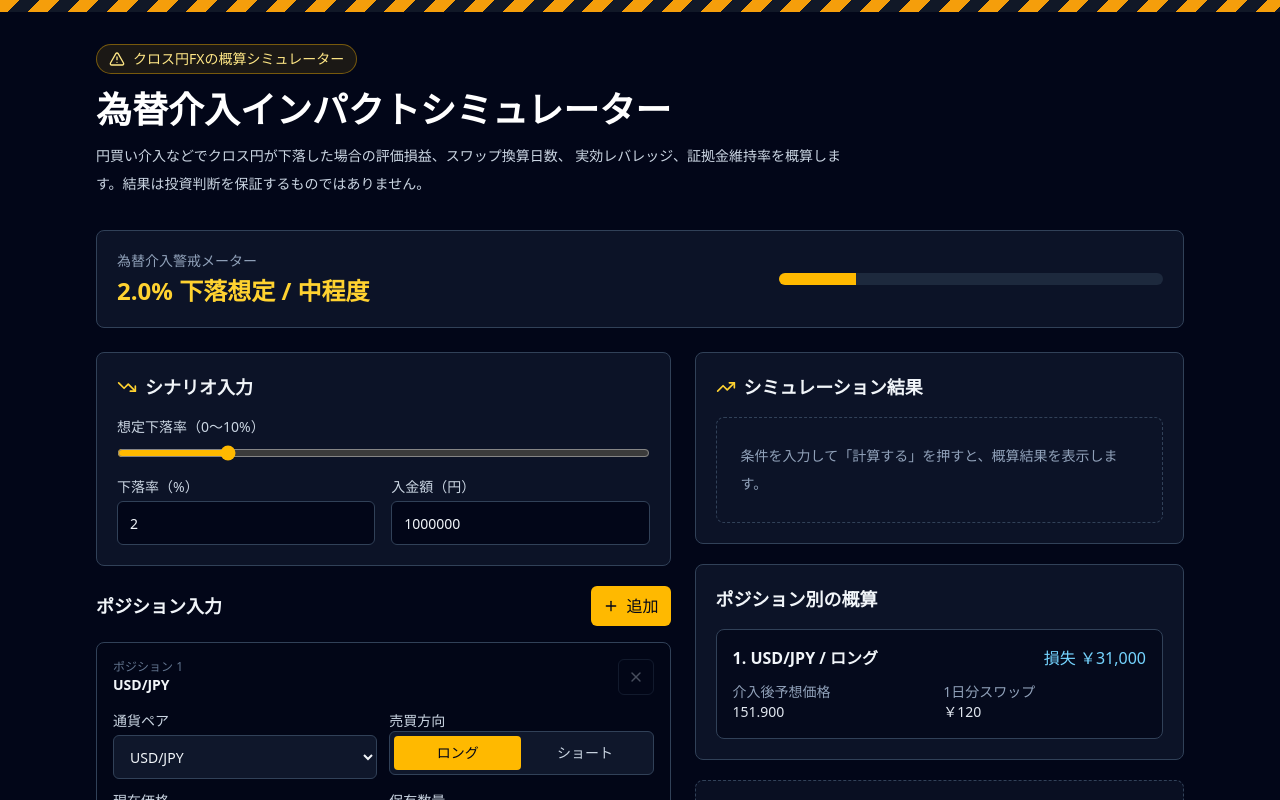
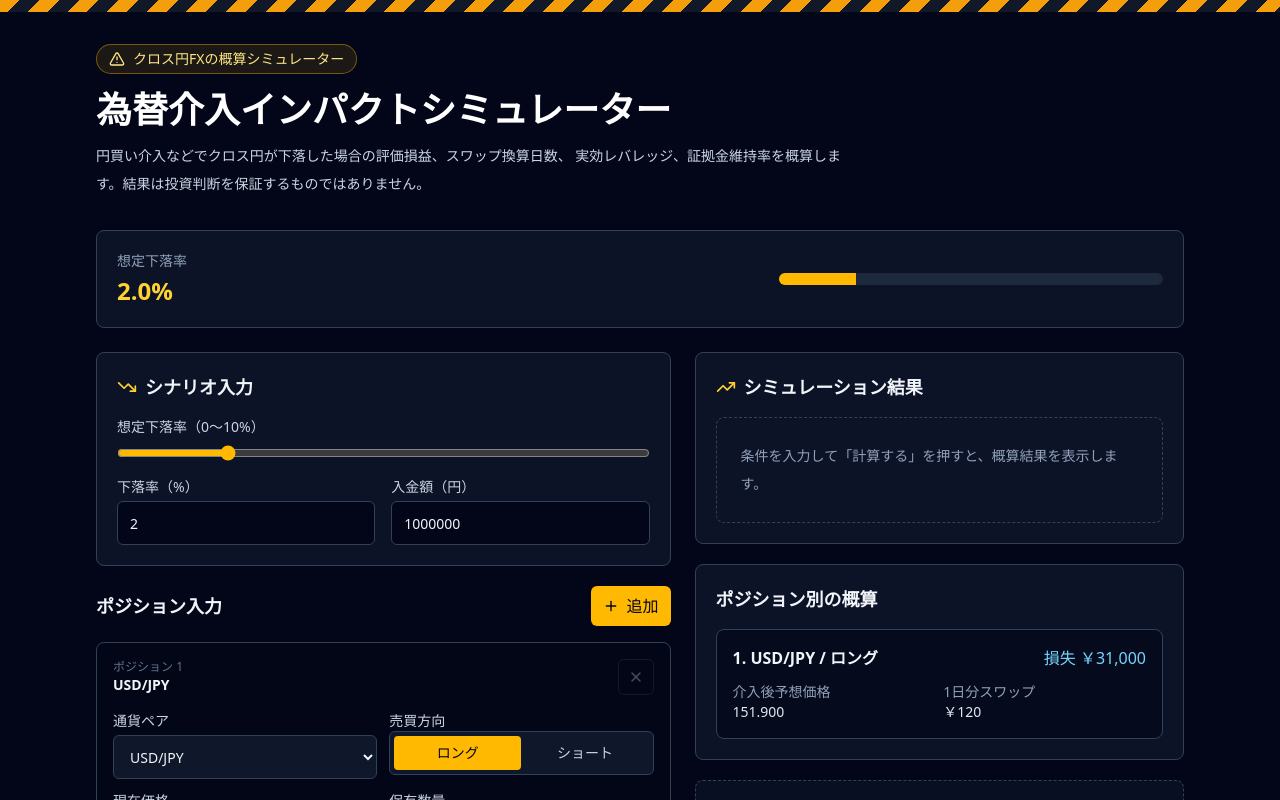
Before and after one commit to Americaman-Chicken/fx-intervention-simulator, a React (Vite) app: page / in a window 1280 px wide. Shown: the top 800 px of the page. Built offline with nearby package versions, Linux system fonts and the light colour scheme.

Commit message:
Remove intervention severity labels

```diff
--- a/src/App.jsx
+++ b/src/App.jsx
@@ -64,10 +64,10 @@ function formatNumber(value, digits = 1) {
 }
 
 function getSeverity(rate) {
-  if (rate < 1) return { label: "軽微", color: "text-emerald-300", bar: "bg-emerald-400" };
-  if (rate < 3) return { label: "中程度", color: "text-amber-300", bar: "bg-amber-400" };
-  if (rate < 5) return { label: "強い", color: "text-orange-300", bar: "bg-orange-400" };
-  return { label: "激甚", color: "text-red-300", bar: "bg-red-400" };
+  if (rate < 1) return { color: "text-emerald-300", bar: "bg-emerald-400" };
+  if (rate < 3) return { color: "text-amber-300", bar: "bg-amber-400" };
+  if (rate < 5) return { color: "text-orange-300", bar: "bg-orange-400" };
+  return { color: "text-red-300", bar: "bg-red-400" };
 }
 
 function ResultMetric({ label, value, tone = "neutral", help }) {
@@ -338,9 +338,9 @@ export default function FxInterventionSimulator() {
         <section className="mb-6 rounded-lg border border-slate-700 bg-slate-900/80 p-5">
           <div className="flex flex-col gap-4 md:flex-row md:items-center md:justify-between">
             <div>
-              <p className="text-sm text-slate-400">為替介入警戒メーター</p>
+              <p className="text-sm text-slate-400">想定下落率</p>
               <p className={`mt-1 text-2xl font-bold ${severity.color}`}>
-                {formatNumber(dropRate, 1)}% 下落想定 / {severity.label}
+                {formatNumber(dropRate, 1)}%
               </p>
             </div>
             <div className="h-3 w-full overflow-hidden rounded-full bg-slate-800 md:max-w-sm">
```
